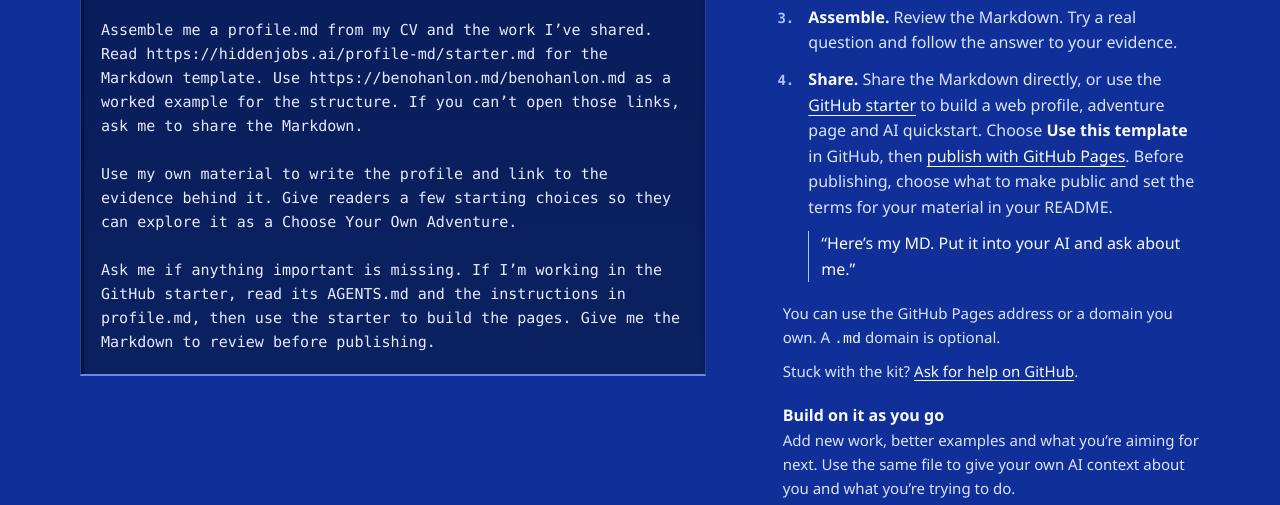
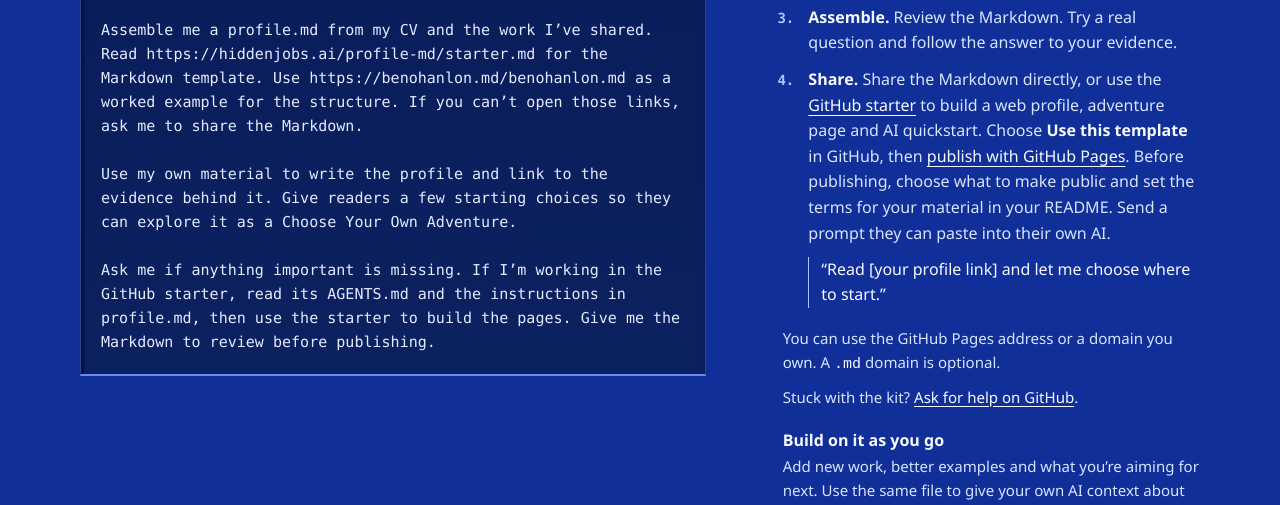
Before and after one commit to benohanlon/hiddenjobs-ai, a plain HTML site: page profile-md/index.html in a window 1280 px wide. Shown: the part 1507-2012 px from the top of the page. Drawn offline with Linux system fonts and the light colour scheme.

Commit message:
Explain what to send when sharing a profile

```diff
--- a/profile-md/index.html
+++ b/profile-md/index.html
@@ -105,7 +105,7 @@
             <p class="label kit-label">Self-assembly kit</p>
             <h1>Create your own<br><span>profile.md</span></h1>
             <p class="hero-summary">Share it alongside your CV or in a follow-up.</p>
-            <p class="hero-context">Give people one link they can open in their own AI to ask their own questions and get straight to the work that matters to them.</p>
+            <p class="hero-context">Send a short prompt with your profile link. People paste it into their own AI, ask their own questions and get straight to the work that matters to them.</p>
             <p class="hero-format">A Choose Your Own Adventure through your body of work.</p>
             <div class="hero-actions">
               <a class="button button-primary" href="#make-yours">Make my profile</a>
@@ -205,8 +205,8 @@ Ask me if anything important is missing. If I’m working in the GitHub starter,
           <li id="copy-profile"><strong>Copy.</strong> <a href="#draft-profile">Copy the profile prompt</a>. If your AI can’t open the <a href="./starter.md">Markdown starter</a>, attach it too.</li>
           <li id="prompt-profile"><strong>Prompt.</strong> Give your AI the prompt, your CV and examples of your work.</li>
           <li id="assemble-profile"><strong>Assemble.</strong> Review the Markdown. Try a real question and follow the answer to your evidence.</li>
-          <li id="publish-profile"><strong>Share.</strong> Share the Markdown directly, or use the <a href="https://github.com/benohanlon/profile-md-template">GitHub starter</a> to build a web profile, adventure page and AI quickstart. Choose <strong>Use this template</strong> in GitHub, then <a href="https://docs.github.com/en/pages/getting-started-with-github-pages/creating-a-github-pages-site">publish with GitHub Pages</a>. Before publishing, choose what to make public and set the terms for your material in your README.
-            <blockquote class="share-example">“Here’s my MD. Put it into your AI and ask about me.”</blockquote>
+          <li id="publish-profile"><strong>Share.</strong> Share the Markdown directly, or use the <a href="https://github.com/benohanlon/profile-md-template">GitHub starter</a> to build a web profile, adventure page and AI quickstart. Choose <strong>Use this template</strong> in GitHub, then <a href="https://docs.github.com/en/pages/getting-started-with-github-pages/creating-a-github-pages-site">publish with GitHub Pages</a>. Before publishing, choose what to make public and set the terms for your material in your README. Send a prompt they can paste into their own AI.
+            <blockquote class="share-example">“Read [your profile link] and let me choose where to start.”</blockquote>
           </li>
         </ol>
         <p class="domain-note">You can use the GitHub Pages address or a domain you own. A <code>.md</code> domain is optional.</p>
```
